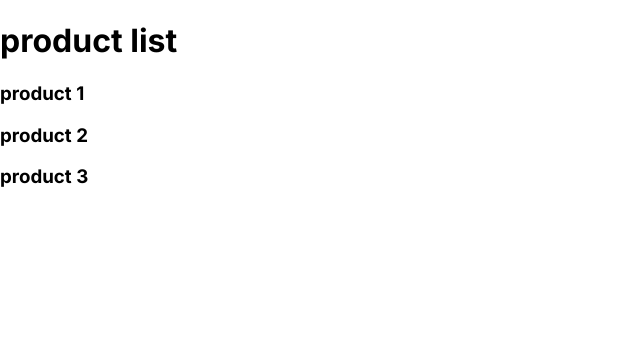
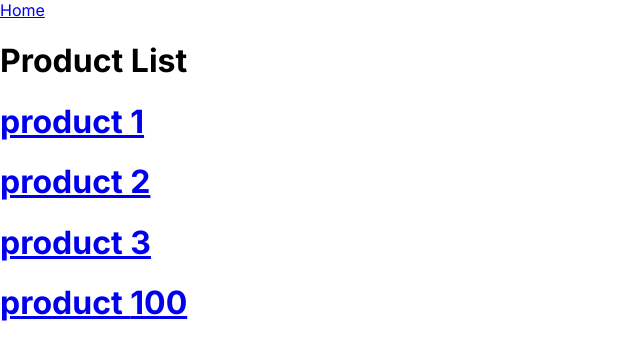
Before and after one commit to sarank1634/hello-world, a Next.js app: page /products in a window 1280 px wide. Shown: the top 360 px of the page, without its empty margins (0-640 px from the left). Built offline with nearby package versions, Linux system fonts and the light colour scheme.

Commit message:
i was complete routeing basic statics and dynamic route

```diff
--- a/src/app/(auth)/layout.tsx
+++ b/src/app/(auth)/layout.tsx
@@ -2,6 +2,8 @@
   title: 'Next.js',
   description: 'Generated by Next.js',
 }
+
+
 
 export default function AuthLayout({
   children,
--- a/src/app/products/page.tsx
+++ b/src/app/products/page.tsx
@@ -1,9 +1,26 @@
+import Link from "next/link"
+
 export default function ProductList() {
-    return <>
-    <h1>product list</h1>
-    <h3>product 1</h3>
-    <h3>product 2</h3>
-    <h3>product 3</h3>
+    const productid = 100;
+    return (
+    <>
+    <Link href="/">Home</Link>
+    <h1>Product List</h1>
+    <h1>
+        <Link href="/products/1">product 1</Link>
+    </h1>
+    <h1>
+        <Link href="/products/2">product 2</Link>
+    </h1>
+    <h1>
+        <Link href="/products/3" replace>
+        product 3
+        </Link>
+    </h1>
+    <h1>
+        <Link href={`/products/${productid}`}>product {productid}</Link>
+    </h1>
 
-    </>;
+    </>
+    );
 }
```
Also changed, not shown: src/app/page.tsx (added, +11 -0 lines), src/app/products/[productid]/page.tsx (+18 -3 lines), 1 other file (tests, documents, lock files or other folders).
